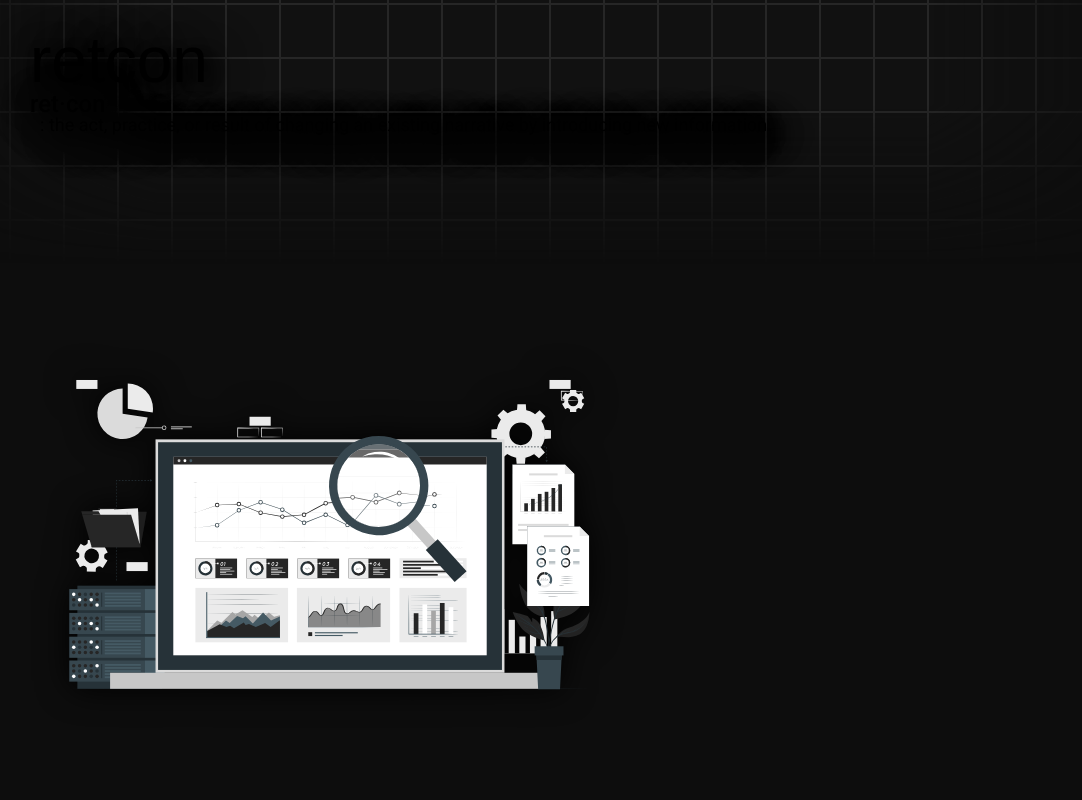
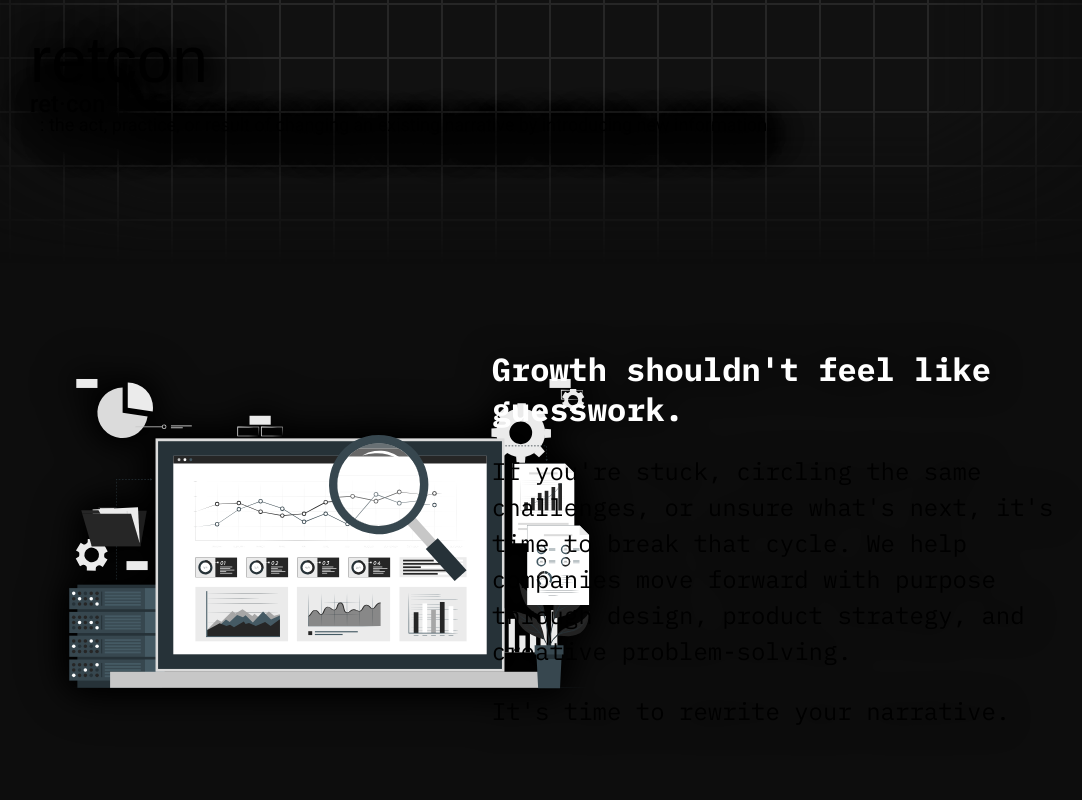
Before and after one commit to evan-baron/retcon-consulting, a Next.js app: page / in a window 1280 px wide. Shown: the part 600-1400 px from the top of the page, without its empty margins (98-1180 px from the left). Built offline with nearby package versions, Linux system fonts and the light colour scheme; a web font is replaced by a local one.

Commit message:
summary complete

```diff
--- a/src/app/globals.css
+++ b/src/app/globals.css
@@ -14,7 +14,7 @@
 	--teal6: hsl(180, 100%, 5%);
 
 	--main-gray: hsl(0, 0, 75%);
-	--main-teal: hsl(180, 100%, 35%);
+	--main-teal: hsl(180, 100%, 50%);
 
 	--background: hsl(0, 0%, 5%);
 }
--- a/src/app/page.module.css
+++ b/src/app/page.module.css
@@ -5,7 +5,7 @@
 	flex-direction: column;
 	min-height: 100vh;
 
-	.about-wrapper {
+	.summary-wrapper {
 		position: relative;
 		width: 100%;
 		height: 800px;
@@ -15,7 +15,7 @@
 		filter: drop-shadow(0 0 1rem black);
 	}
 
-	.about {
+	.summary {
 		width: 100%;
 		height: 800px;
 		position: relative;
@@ -26,9 +26,13 @@
 
 		display: flex;
 		align-items: center;
+		justify-content: space-between;
 		padding-left: 10%;
 
 		z-index: 5;
+
+		.wrapper {
+			filter: drop-shadow(0 0 1rem black);
 
 			.image-background {
 				position: relative;
@@ -42,9 +46,36 @@
 				transform: rotate(60deg);
 				background-color: var(--gray4);
 			}
+		}
 
-		.data-image {
+		.image-wrapper {
 			position: absolute;
+			filter: drop-shadow(0 0 1rem black);
+		}
+
+		.text-wrapper {
+			position: relative;
+			display: flex;
+			flex-direction: column;
+			gap: 1.5rem;
+			right: 10%;
+			width: 575px;
+
+			.summary-highlight {
+				color: white;
+				/* color: var(--teal1); */
+				font-weight: 700;
+				font-size: 2rem;
+				line-height: 1.25;
+			}
+
+			.summary-text {
+				font-size: 1.5rem;
+				color: var(--gray1);
+				font-weight: 400;
+				line-height: 1.5;
+				text-wrap: pretty;
 			}
 		}
 	}
+}
--- a/src/app/page.tsx
+++ b/src/app/page.tsx
@@ -16,9 +16,12 @@ export default function Home() {
 			<main className={styles.main}>
 				<Header />
 				<Hero />
-				<div className={styles['about-wrapper']}>
-					<section id='about' className={styles.about}>
+				<div className={styles['summary-wrapper']}>
+					<section id='about' className={styles.summary}>
+						<div className={styles.wrapper}>
 							<div className={styles['image-background']}></div>
+						</div>
+						<div className={styles['image-wrapper']}>
 							<Image
 								src='/data-extraction-cuate.svg'
 								alt='Data Extraction Illustration'
@@ -27,6 +30,21 @@ export default function Home() {
 								height={600}
 								priority={true}
 							/>
+						</div>
+						<div className={styles['text-wrapper']}>
+							<h2 className={styles['summary-highlight']}>
+								Growth shouldn&#39;t feel like guesswork.
+							</h2>
+							<p className={styles['summary-text']}>
+								If you&#39;re stuck, circling the same challenges, or unsure
+								what&#39;s next, it&#39;s time to break that cycle. We help
+								companies move forward with purpose through design, product
+								strategy, and creative problem-solving.
+							</p>
+							<p className={styles['summary-text']}>
+								It&#39;s time to rewrite your narrative.
+							</p>
+						</div>
 					</section>
 				</div>
 				<section id='services' className={styles.services}>
```
Lines whose indentation alone changed are shown as unchanged.
